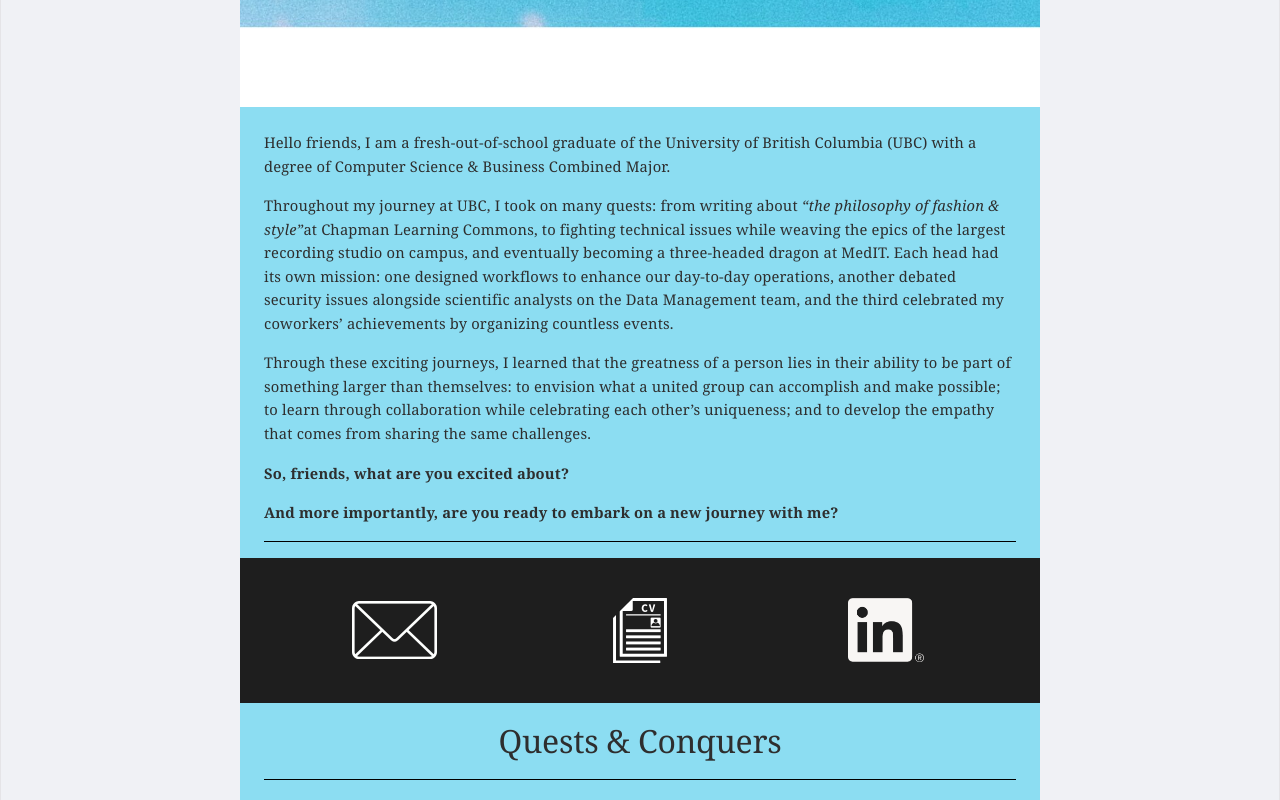
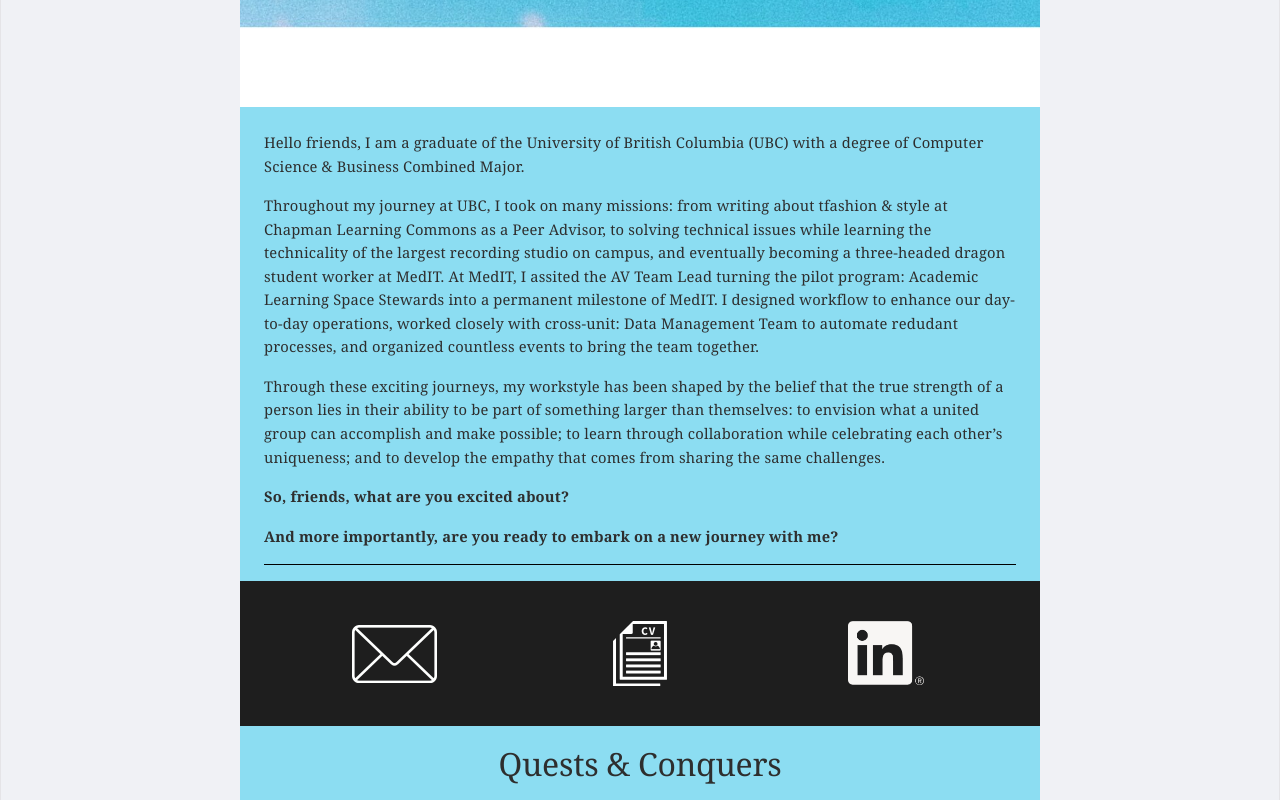
Before and after one commit to selene-nguyen-ca/selene-nguyen-ca.github.io, a React (Vite) app in the folder my-react-site/: page / in a window 1280 px wide. Shown: the part 760-1560 px from the top of the page. Built offline with nearby package versions, Linux system fonts and the light colour scheme.

Commit message:
fixed bio

```diff
--- a/my-react-site/src/pages/home/Home.jsx
+++ b/my-react-site/src/pages/home/Home.jsx
@@ -86,26 +86,27 @@ function Home() {
         <section className="intro">
 
           <p>
-            Hello friends, I am a fresh-out-of-school graduate of the
+            Hello friends, I am a graduate of the
             University of British Columbia (UBC) with a degree of
             Computer Science &amp; Business Combined Major.
           </p>
 
           <p>
-            Throughout my journey at UBC, I took on many quests: from
-            writing about <em>“the philosophy of fashion &amp; style”</em>
-            at Chapman Learning Commons, to fighting technical issues
-            while weaving the epics of the largest recording studio on
-            campus, and eventually becoming a three-headed dragon at
-            MedIT. Each head had its own mission: one designed workflows
-            to enhance our day-to-day operations, another debated
-            security issues alongside scientific analysts on the Data
-            Management team, and the third celebrated my coworkers’
-            achievements by organizing countless events.
+            Throughout my journey at UBC, I took on many missions: from
+            writing about tfashion &amp; style
+            at Chapman Learning Commons as a Peer Advisor, to solving technical issues
+            while learning the technicality of the largest recording studio on
+            campus, and eventually becoming a three-headed dragon student worker at
+            MedIT. At MedIT, I assited the AV Team Lead turning
+            the pilot program: Academic Learning Space Stewards into a permanent milestone of MedIT.
+            I designed workflow to enhance our day-to-day operations,
+            worked closely with cross-unit: Data Management Team to automate redudant processes,
+            and organized countless events to bring the team together.
           </p>
 
           <p>
-            Through these exciting journeys, I learned that the greatness
+            Through these exciting journeys, my workstyle
+            has been shaped by the belief that the true strength
             of a person lies in their ability to be part of something
             larger than themselves: to envision what a united group can
             accomplish and make possible; to learn through collaboration
@@ -151,7 +152,8 @@ function Home() {
             </p>
 
             <p>
-              <strong>Solution:</strong> I turned myself 3-head-dragron...
+              <strong>Solution:</strong> The dance of dragons, being fearless in the face of challenges,
+              and the vison of a united team that can accomplish the impossible.
             </p>
           </Quest>
 
```
